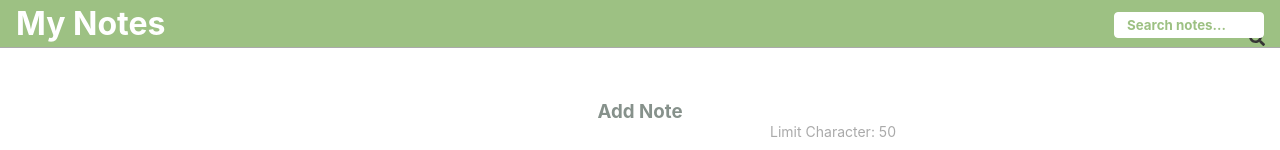
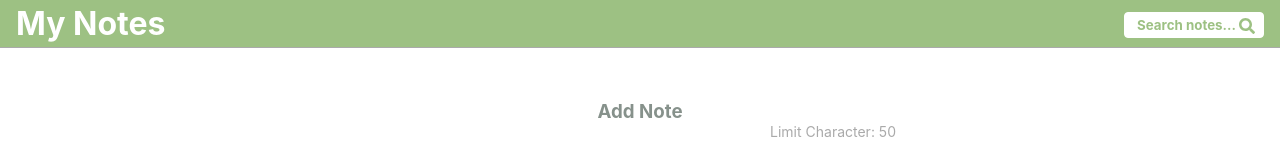
Before and after one commit to firmandayat/react-notes, a React (Vite) app: page / in a window 1280 px wide. Shown: the top 150 px of the page. Built offline with nearby package versions, Linux system fonts and the light colour scheme.

Commit message:
edit position icons svg and change color

```diff
--- a/src/styles/style.css
+++ b/src/styles/style.css
@@ -43,6 +43,14 @@ input::placeholder, textarea::placeholder {
   font-size: smaller;
 }
 
+.note-app__search-wrapper svg {
+  position: relative;
+  right: 10px;
+  bottom: 12px;
+  z-index: 2;
+  color: #9DC183;
+}
+
 .note-app__search-wrapper {
   position: fixed;
   right: 15px;
@@ -57,7 +65,7 @@ input::placeholder, textarea::placeholder {
   right: 1rem;
   top: 0;
   height: 10px;
-  width: 150px;
+  width: 140px;
   background-color: white;
 }
 
```
